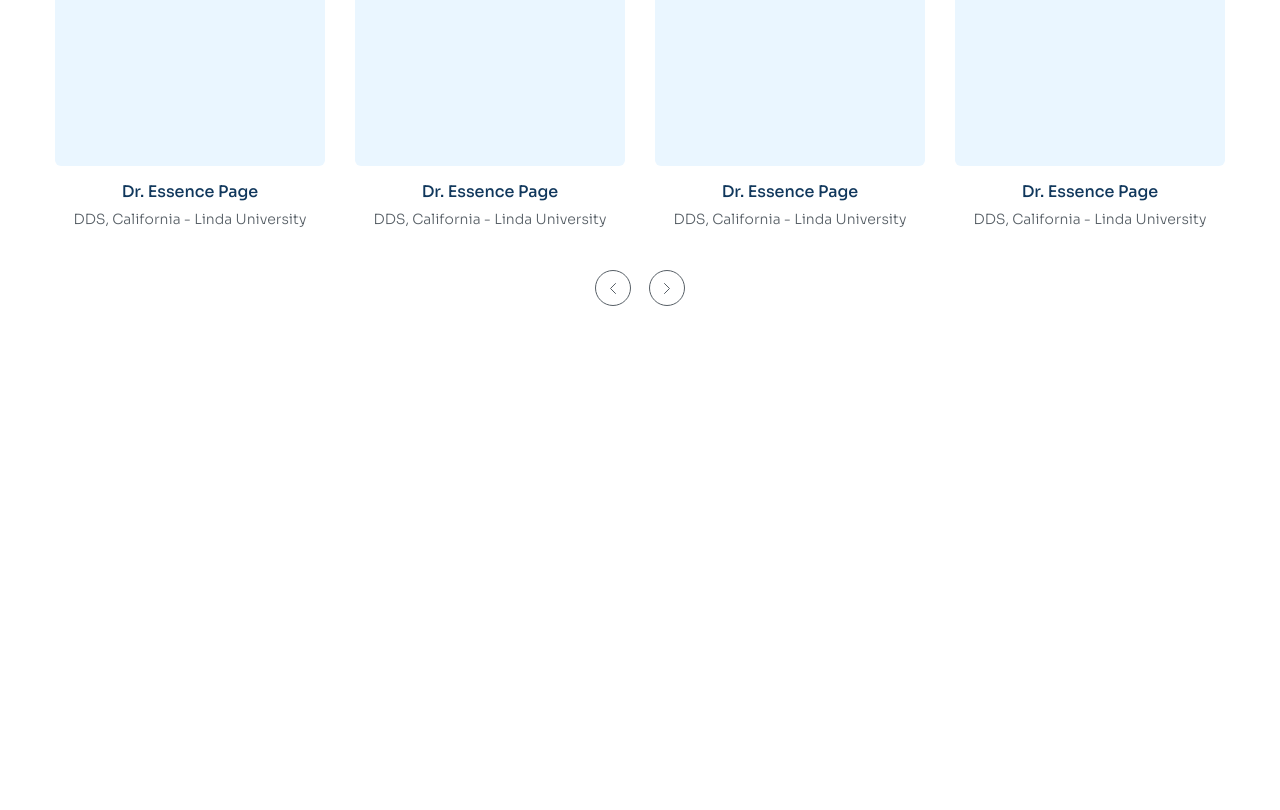
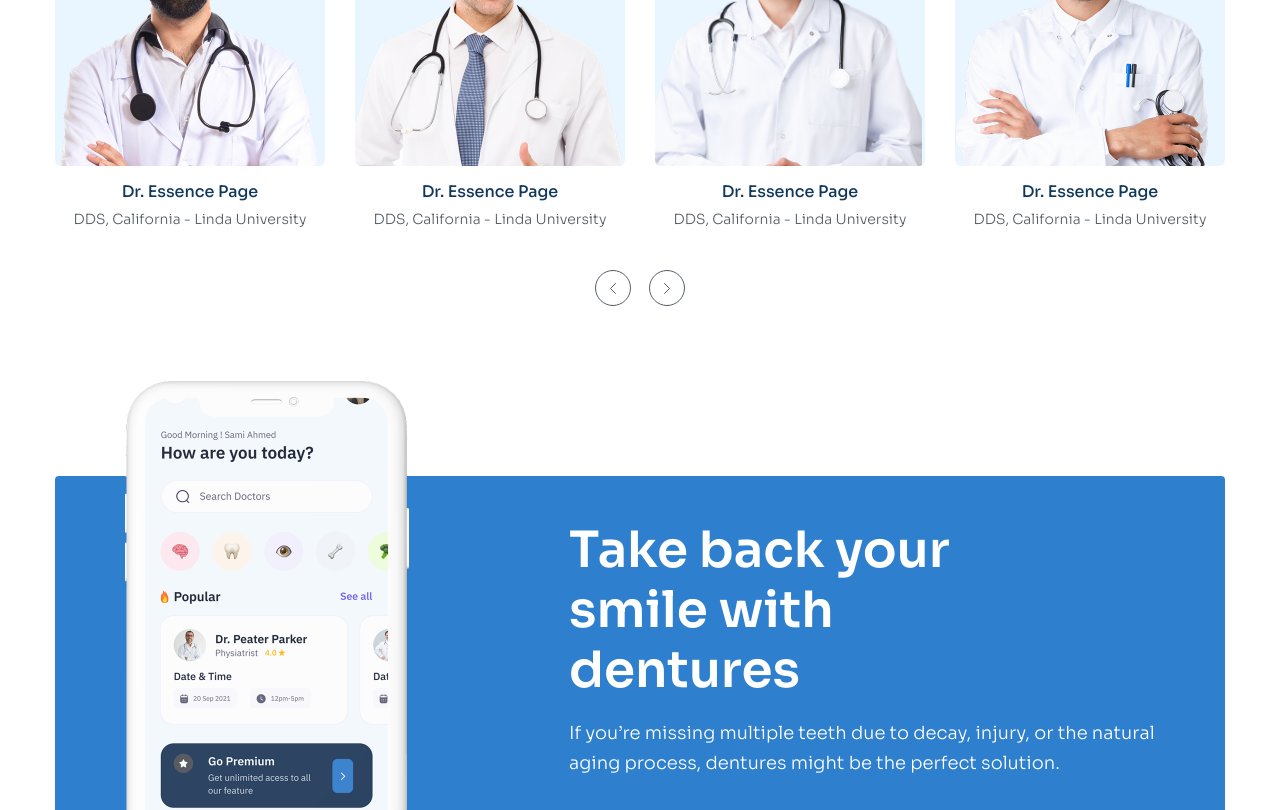
Before and after one commit to ioeparmt-ffml/htmlcss-project-03, a plain HTML site: page index.html in a window 1280 px wide. Shown: the part 3952-4762 px from the top of the page. Drawn offline with Linux system fonts and the light colour scheme.

Commit message:
Add Install App

```diff
--- a/assets/css/style.css
+++ b/assets/css/style.css
@@ -426,6 +426,9 @@ a {
     margin-top: 70px;
 }
 
+.member-item:hover .member-item__thumb {
+transform: scale(1.1);
+}
 .member-item__img-bg {
     border-radius: 6px;
     padding-top: 28px;
@@ -437,6 +440,7 @@ a {
     max-width: 100%;
     height: 290px;
     object-fit: cover;
+    transition: 0.25;
 }
 .member-item__name {
     margin-top: 12px;
@@ -481,3 +485,37 @@ a {
 .member__control-next-icon {
     rotate: 180deg;
 }
+/* Install App */
+.install {
+    margin-top: 85px;
+}
+.install__inner {
+    display: flex;
+    align-items: center;
+    justify-content: space-between;
+    padding: 0 70px;
+    border-radius: 4px;
+    background: #2E80CE;
+}
+.install__img {
+    display: block;
+    width: 284px;
+    height: 522px;
+    margin-top: -95px;
+    object-fit: cover;
+}
+.install__content {
+    max-width: 586px;
+}
+.install-heading, .install-desc {
+    color: #fff;
+}
+
+.install-heading {
+    max-width: 489px;
+}
+.install__row {
+    display: flex;
+    column-gap: 28px;
+    margin-top: 38px;
+}
--- a/index.html
+++ b/index.html
@@ -381,7 +381,7 @@
                         <article class="member-item">
                             <div class="member-item__img-bg">
                                 <img
-                                    src="./assets/img/"
+                                    src="./assets/img/doctor1.png"
                                     alt=""
                                     class="member-item__thumb"
                                 />
@@ -395,7 +395,7 @@
                         <article class="member-item">
                             <div class="member-item__img-bg">
                                 <img
-                                    src="./assets/img/"
+                                    src="./assets/img/doctor2.png"
                                     alt=""
                                     class="member-item__thumb"
                                 />
@@ -409,7 +409,7 @@
                         <article class="member-item">
                             <div class="member-item__img-bg">
                                 <img
-                                    src="./assets/img/"
+                                    src="./assets/img/doctor3.png"
                                     alt=""
                                     class="member-item__thumb"
                                 />
@@ -423,7 +423,7 @@
                         <article class="member-item">
                             <div class="member-item__img-bg">
                                 <img
-                                    src="./assets/img/"
+                                    src="./assets/img/doctor4.png"
                                     alt=""
                                     class="member-item__thumb"
                                 />
@@ -473,6 +473,28 @@
                     </div>
                 </div>
             </section>
+            <!-- Install App -->
+             <section class="install">
+                <div class="container">
+                    <div class="install__inner">
+                        <figure>
+                            <img src="./assets/img/Rectangle.png" alt="" class="install__img">
+                        </figure>
+                        <section class="install__content">
+                            <h2 class="install-heading section-heading">Take back your smile with dentures</h2>
+                            <p class="install-desc section-desc">If you’re missing multiple teeth due to decay, injury, or the natural aging process, dentures might be the perfect solution.</p>
+                            <div class="install__row">
+                            <a href="#!">
+                                <img src="./assets/icons/googleplay.svg" alt="" class="install__btn-img">
+                            </a>
+                            <a href="#!">
+                                <img src="./assets/icons/appstore.svg" alt="" class="install__btn-img">
+                            </a>
+                        </div>
+                        </section>
+                    </div>
+                </div>
+             </section>
         </main>
     </body>
 </html>
```
Also changed, not shown: assets/icons/Appstore.svg (added), assets/icons/googleplay.svg (added), assets/img/Rectangle.png (added), assets/img/doctor1.png (added), assets/img/doctor2.png (added), assets/img/doctor3.png (added), assets/img/doctor4.png (added).
